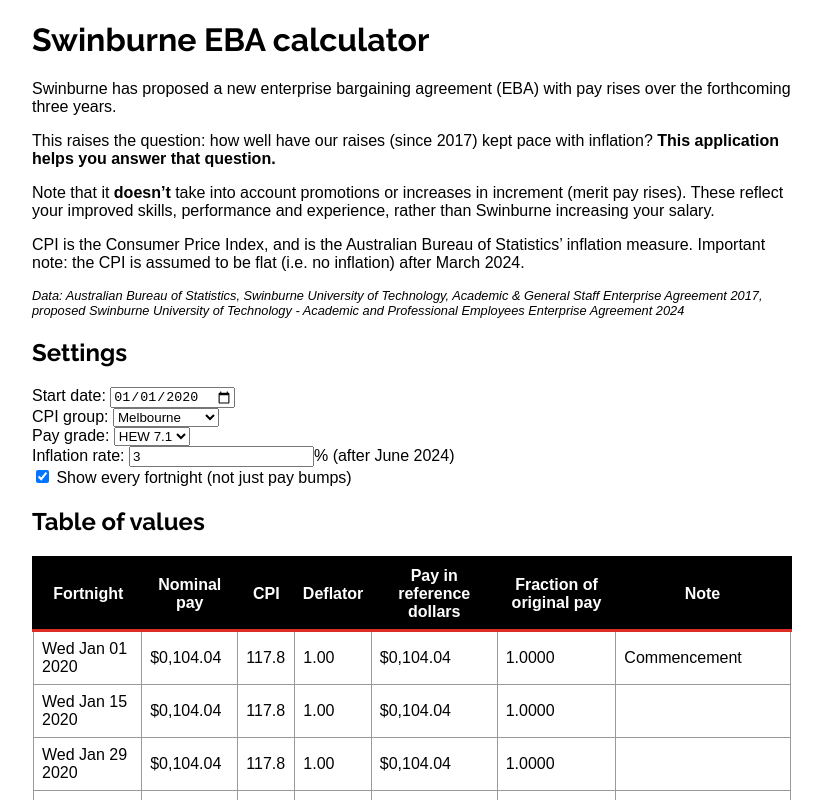
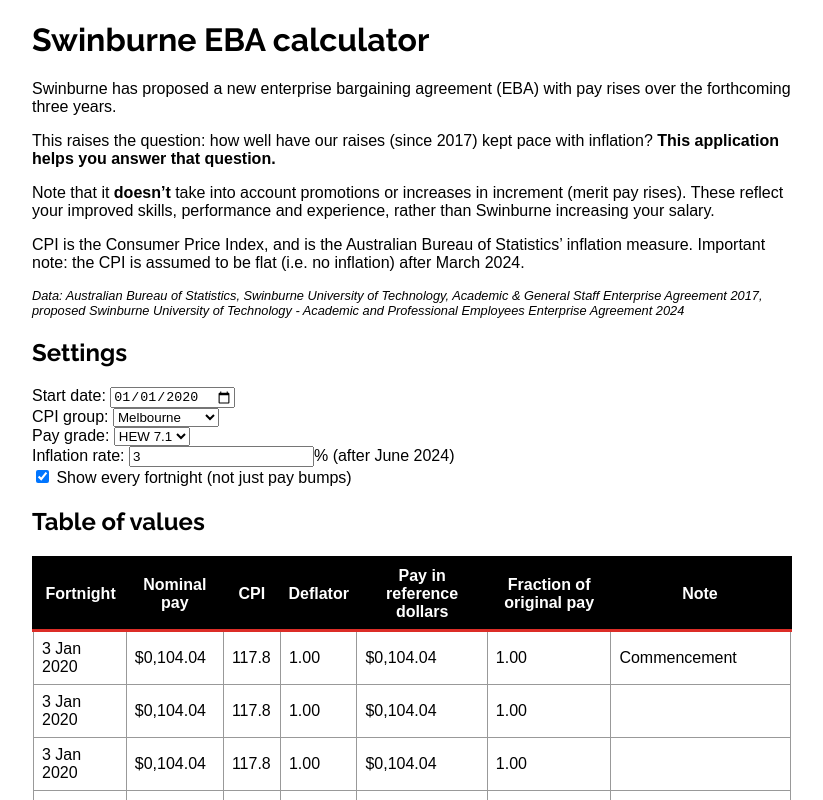
Before and after one commit to pwc/swinburne-eba-calculator, a React (Create React App) app in the folder swinburne-eba-calculator/: page / in a window 1280 px wide. Shown: the top 800 px of the page, without its empty margins (228-1051 px from the left). Built offline with nearby package versions, Linux system fonts and the light colour scheme.

Commit message:
Formatting dates

```diff
--- a/swinburne-eba-calculator/src/App.tsx
+++ b/swinburne-eba-calculator/src/App.tsx
@@ -436,16 +436,21 @@
 		</thead>
 		<tbody>
 		{rows.map( (r: any) => { if(props.showAll || r.comment.length) { return <tr>
-			<td>{r.date.toDateString()}</td>
+			<td>{formatDate(r.date)}</td>
 			<td>${formatPay(r.pay)}</td>
 			<td>{r.cpi.toFixed(1)}</td>
 			<td>{r.deflator.toFixed(2)}</td>
 			<td>${formatPay(r.deflatedPay)}</td>
-			<td>{r.payFrac.toFixed(4)}</td>
+			<td>{r.payFrac.toFixed(2)}</td>
 			<td>{r.comment}</td>
 		</tr>} else { return <></> } })}
 		</tbody>
 	</table>;
+}
+
+function formatDate(n: Date) {
+	const month = ['Jan', 'Feb', 'Mar', 'Apr', 'May', 'Jun', 'Jul', 'Aug', 'Sep', 'Oct', 'Nov', 'Dec'];
+	return '' + n.getDay() + ' ' + month[n.getMonth()] + ' ' + n.getFullYear();
 }
 
 function formatPay(n: number) {
```
